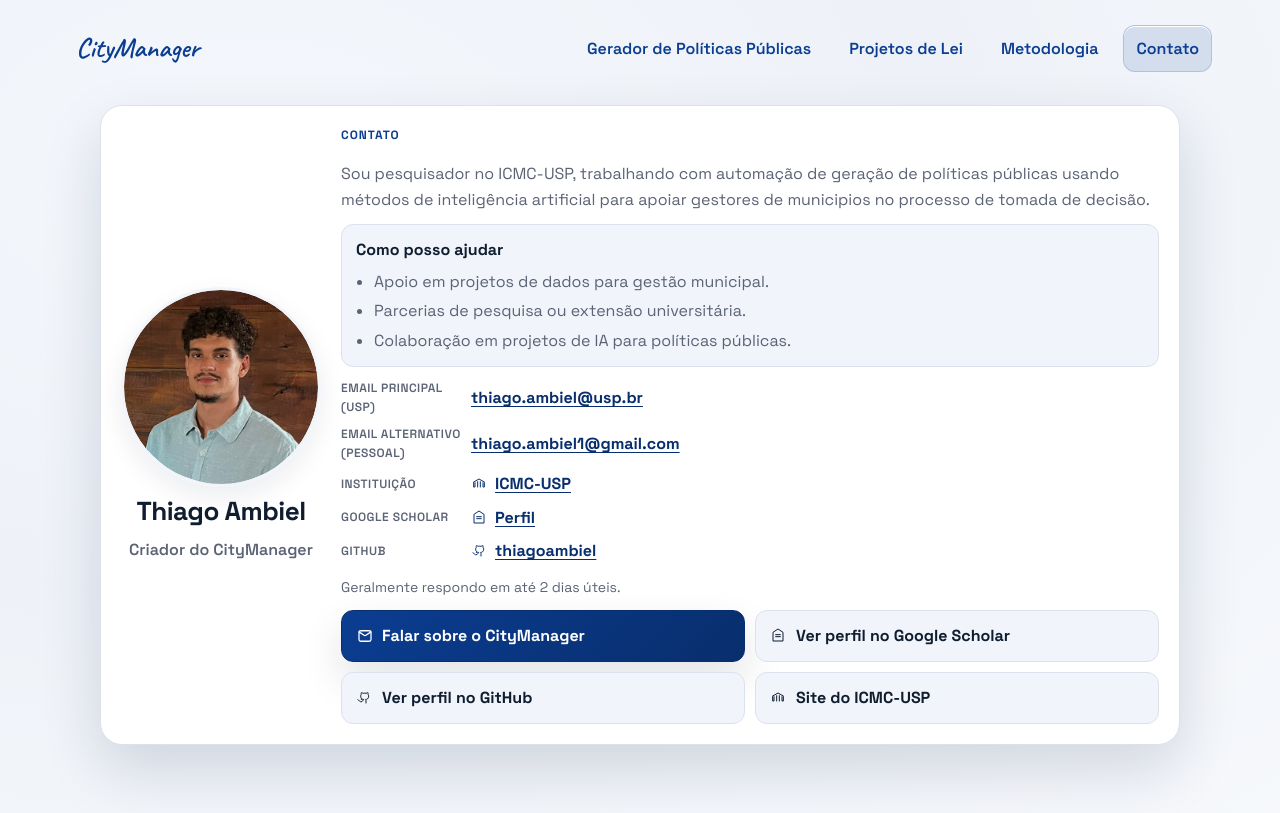
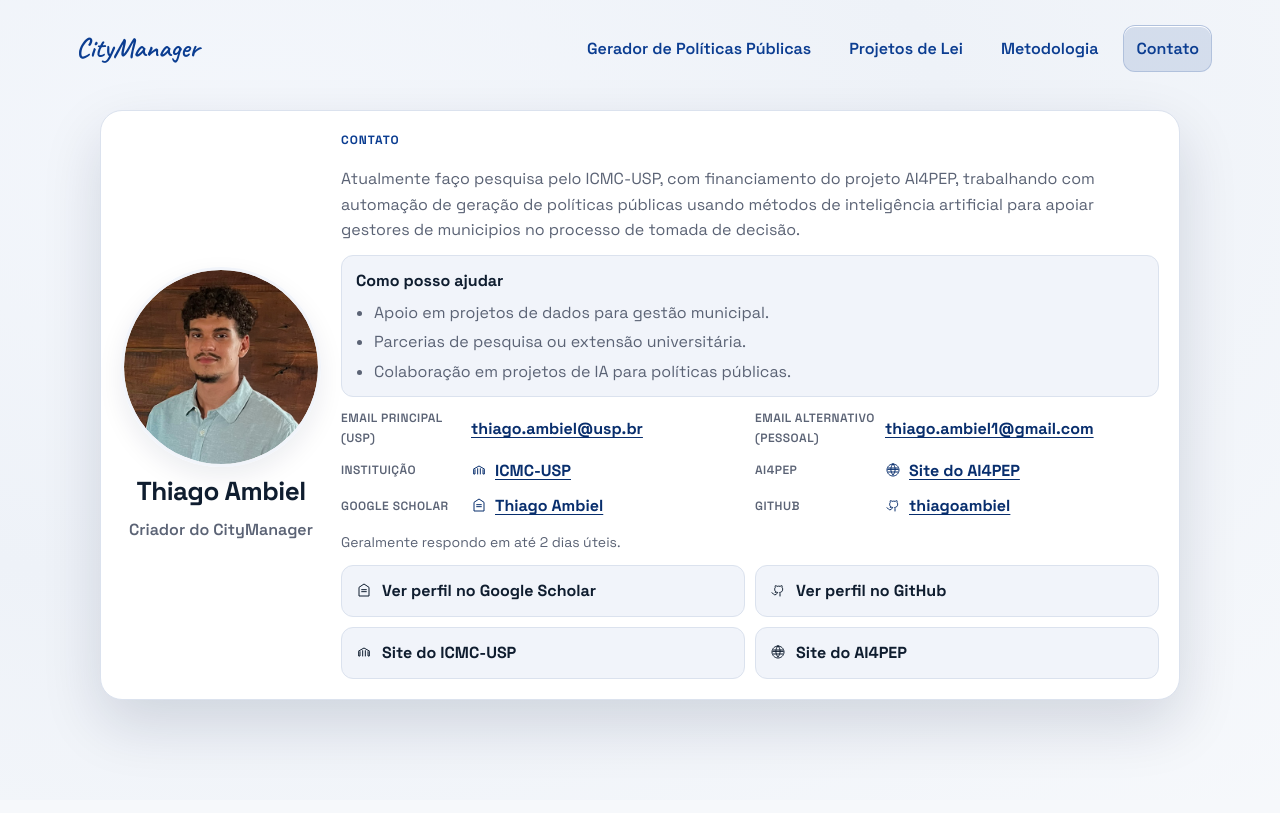
Before and after one commit to thiagoambiel/SonarMunicipal, a Next.js app: page /contact in a window 1280 px wide. Built offline with nearby package versions, Linux system fonts and the light colour scheme.

Commit message:
Add the Contact Page

```diff
--- a/src/app/contact/page.tsx
+++ b/src/app/contact/page.tsx
@@ -42,7 +42,7 @@
               <p className="eyebrow">Contato</p>
 
               <p className="contact-bio">
-                Sou pesquisador no ICMC-USP, trabalhando com automação de geração de políticas públicas usando métodos de
+                Atualmente faço pesquisa pelo ICMC-USP, com financiamento do projeto AI4PEP, trabalhando com automação de geração de políticas públicas usando métodos de
                 inteligência artificial para apoiar gestores de municipios no processo de tomada de decisão.
               </p>
 
@@ -82,6 +82,23 @@
                   </Link>
                 </div>
                 <div className="contact-line">
+                  <span className="label">AI4PEP</span>
+                  <Link className="contact-inline-link" href="https://ai4pep.org/" target="_blank" rel="noreferrer">
+                    <span className="contact-icon" aria-hidden="true">
+                      <svg width="16" height="16" viewBox="0 0 24 24" fill="none">
+                        <path
+                          d="M12 3c4.97 0 9 4.03 9 9s-4.03 9-9 9-9-4.03-9-9 4.03-9 9-9Zm0 0c2 1.6 3.2 4.9 3.2 8.1 0 3.2-1.2 6.5-3.2 8.2m0-16.3c-2 1.6-3.2 4.9-3.2 8.1 0 3.2 1.2 6.5 3.2 8.2m-7.8-8.2h15.6M5 9h14M5 15h14"
+                          stroke="currentColor"
+                          strokeWidth="1.5"
+                          strokeLinecap="round"
+                          strokeLinejoin="round"
+                        />
+                      </svg>
+                    </span>
+                    Site do AI4PEP
+                  </Link>
+                </div>
+                <div className="contact-line">
                   <span className="label">Google Scholar</span>
                   <Link className="contact-inline-link" href={scholarProfile} target="_blank" rel="noreferrer">
                     <span className="contact-icon" aria-hidden="true">
@@ -91,7 +108,7 @@
                         <path d="M8.5 11.5H15.5" stroke="currentColor" strokeWidth="1.5" strokeLinecap="round" />
                       </svg>
                     </span>
-                    Perfil
+                    Thiago Ambiel
                   </Link>
                 </div>
                 <div className="contact-line">
@@ -116,21 +133,6 @@
               <p className="contact-response">Geralmente respondo em até 2 dias úteis.</p>
 
               <div className="contact-actions">
-                <Link className="contact-cta" href={`mailto:${primaryEmail}?subject=${contactSubject}&body=${contactBody}`}>
-                  <span className="contact-icon" aria-hidden="true">
-                    <svg width="18" height="18" viewBox="0 0 24 24" fill="none">
-                      <path
-                        d="M4 6.5 10.8 11c.73.5 1.67.5 2.4 0L20 6.5"
-                        stroke="currentColor"
-                        strokeWidth="1.7"
-                        strokeLinecap="round"
-                        strokeLinejoin="round"
-                      />
-                      <rect x="4" y="5" width="16" height="14" rx="2.4" stroke="currentColor" strokeWidth="1.7" />
-                    </svg>
-                  </span>
-                  Falar sobre o CityManager
-                </Link>
                 <Link className="contact-link" href={scholarProfile} target="_blank" rel="noreferrer">
                   <span className="contact-icon" aria-hidden="true">
                     <svg width="16" height="16" viewBox="0 0 24 24" fill="none">
@@ -169,6 +171,20 @@
                   </span>
                   Site do ICMC-USP
                 </Link>
+                <Link className="contact-link" href="https://ai4pep.org/" target="_blank" rel="noreferrer">
+                  <span className="contact-icon" aria-hidden="true">
+                    <svg width="16" height="16" viewBox="0 0 24 24" fill="none">
+                      <path
+                        d="M12 3c4.97 0 9 4.03 9 9s-4.03 9-9 9-9-4.03-9-9 4.03-9 9-9Zm0 0c2 1.6 3.2 4.9 3.2 8.1 0 3.2-1.2 6.5-3.2 8.2m0-16.3c-2 1.6-3.2 4.9-3.2 8.1 0 3.2 1.2 6.5 3.2 8.2m-7.8-8.2h15.6M5 9h14M5 15h14"
+                        stroke="currentColor"
+                        strokeWidth="1.5"
+                        strokeLinecap="round"
+                        strokeLinejoin="round"
+                      />
+                    </svg>
+                  </span>
+                  Site do AI4PEP
+                </Link>
               </div>
             </div>
           </div>
--- a/src/app/globals.css
+++ b/src/app/globals.css
@@ -1778,7 +1778,8 @@
 
 .contact-lines {
   display: grid;
-  gap: 8px;
+  gap: 10px;
+  grid-template-columns: repeat(2, minmax(0, 1fr));
 }
 
 .contact-line {
@@ -1883,6 +1884,10 @@
 
   .contact-info {
     text-align: center;
+  }
+
+  .contact-lines {
+    grid-template-columns: 1fr;
   }
 
   .contact-line {
```
